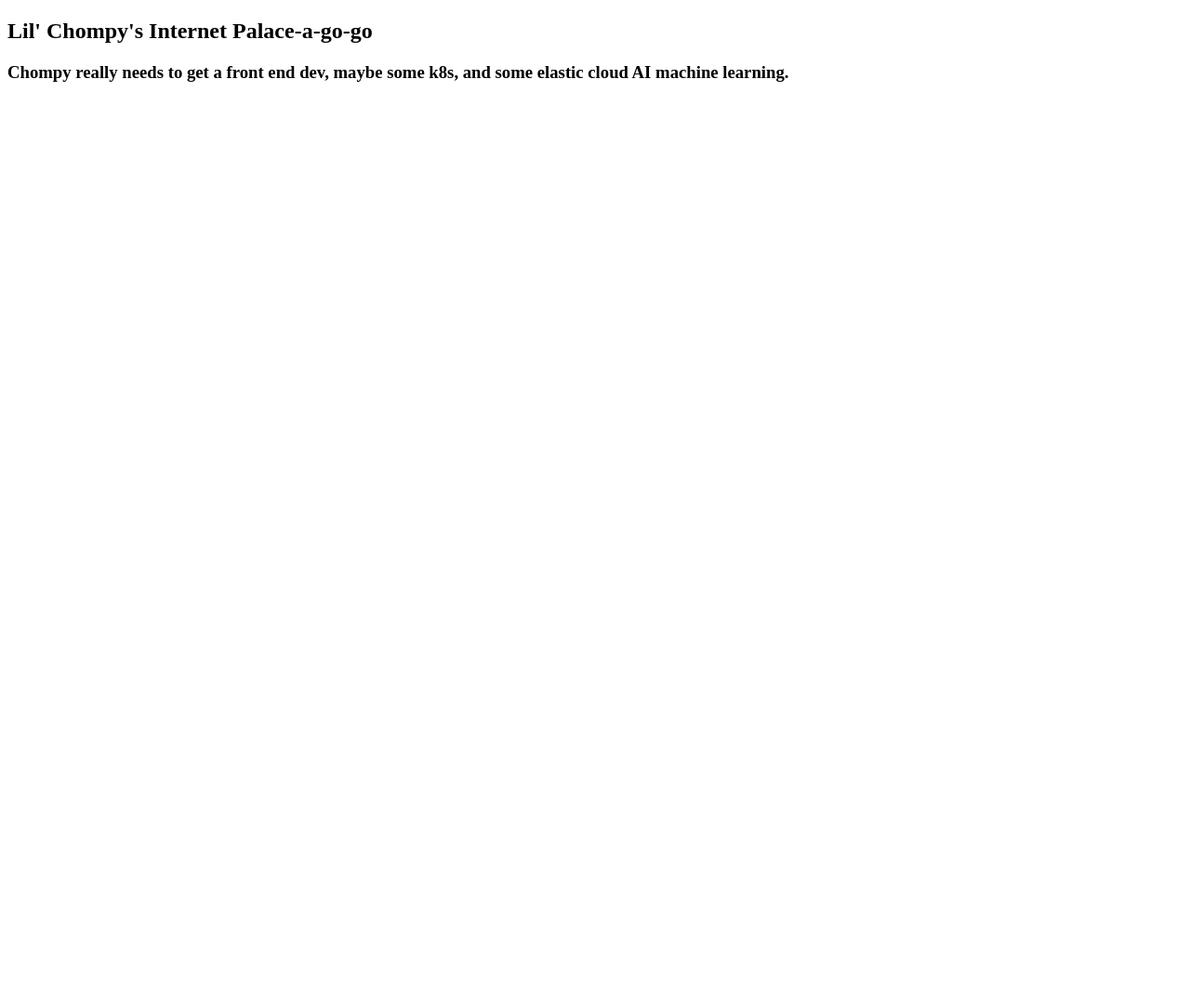
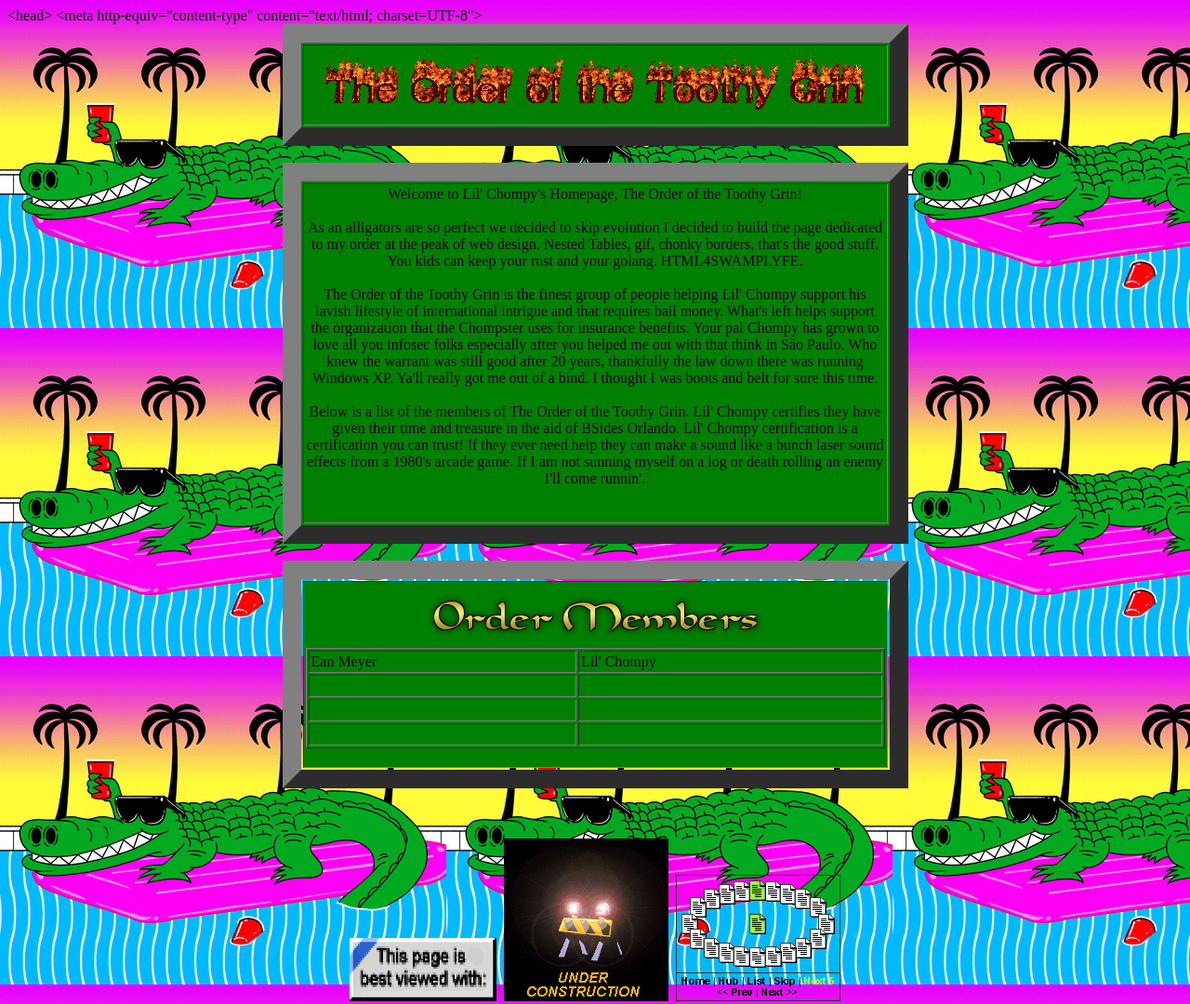
Before and after one commit to lilchompy/lilchompy.github.io, a plain HTML site: page index.html in a window 1280 px wide. Shown: the top 1080 px of the page at 93% size. Before the commit the page ends 800 px from the top, so only its background shows below. Drawn offline with Linux system fonts and the light colour scheme; files whose address does not match are found by name.

Commit message:
Much more better website

```diff
--- a/index.html
+++ b/index.html
@@ -1,20 +1,143 @@
-<!DOCTYPE html>
-<html lang="en">
-<head>
-    <meta charset="UTF-8">
-    <meta name="viewport" content="width=device-width, initial-scale=1.0">
+<!DOCTYPE html PUBLIC "-//W3C//DTD HTML 4.01 Transitional//EN">
+<html>
+  <head>
+
+    <meta http-equiv="content-type" content="text/html; charset=UTF-8">&lt;head&gt;
+
+    &lt;meta http-equiv="content-type" content="text/html;
+    charset=UTF-8"&gt;
+  </head>
+  <body>
     <title>The Order of the Toothy Grin</title>
-</head>
-<body>
-	<div>
-		<h2>
-			Lil' Chompy's Internet Palace-a-go-go
-		</h2>
-		<div>
-			<h3>
-				Chompy really needs to get a front end dev, maybe some k8s, and some elastic cloud AI machine learning.
-			</h3>
-		</div>
-	</div>
-</body>
+    <style>
+body {
+  background-image: url("Gatoronaraft.gif");
+  background-repeat: repeat;
+}
+</style>
+    <table height="118" width="673" cellspacing="2" cellpadding="2"
+      border="20" bgcolor="#008000" align="center">
+      <tbody>
+        <tr>
+          <td valign="middle" align="center"><img
+              src="OTG%20Flaming%20Text.gif" title="Burninating the
+              cyberspace, burninating the exploits." alt="The Order of
+              the Toothy Grin" height="81" width="603" align="middle"><br>
+          </td>
+        </tr>
+      </tbody>
+    </table>
+    <br>
+    <table width="673" cellspacing="2" cellpadding="2" border="20"
+      bgcolor="#008000" align="center">
+      <tbody>
+        <tr>
+          <td valign="top">
+            <div align="center">Welcome to Lil' Chompy's Homepage, The
+              Order of the Toothy Grin!<br>
+              <br>
+              As an alligators are so perfect we decided to skip
+              evolution I decided to build the page dedicated to my
+              order at the peak of web design. Nested Tables, gif,
+              chonky borders, that's the good stuff. You kids can keep
+              your rust and your golang. HTML4SWAMPLYFE.<br>
+              <br>
+              The Order of the Toothy Grin is the finest group of people
+              helping Lil' Chompy support his lavish lifestyle of
+              international intrigue and that requires bail money.
+              What's left helps support the organization that the
+              Chompster uses for insurance benefits. Your pal Chompy has
+              grown to love all you infosec folks especially after you
+              helped me out with that think in São Paulo. Who knew the
+              warrant was still good after 20 years, thankfully the law
+              down there was running Windows XP. Ya'll really got me out
+              of a bind. I thought I was boots and belt for sure this
+              time. <br>
+              <br>
+              Below is a list of the members of The Order of the Toothy
+              Grin. Lil' Chompy certifies they have given their time and
+              treasure in the aid of BSides Orlando. Lil' Chompy
+              certification is a certification you can trust! If they
+              ever need help they can make a sound like a bunch laser
+              sound effects from a 1980's arcade game. If I am not
+              sunning myself on a log or death rolling an enemy I'll
+              come runnin'. <br>
+            </div>
+            <br>
+            <br>
+          </td>
+        </tr>
+      </tbody>
+    </table>
+    <br>
+    <table width="673" cellspacing="2" cellpadding="2" border="20"
+      align="center">
+      <tbody>
+        <tr>
+          <td valign="top" bgcolor="#008000">
+            <div align="center"><img src="OrderMembers.png" title="These
+                some cool folks" alt="These some cool folks" height="69"
+                width="384"><br>
+            </div>
+            <table width="100%" cellspacing="2" cellpadding="2"
+              border="1">
+              <tbody>
+                <tr>
+                  <td valign="top">Ean Meyer<br>
+                  </td>
+                  <td valign="top">Lil' Chompy<br>
+                  </td>
+                </tr>
+                <tr>
+                  <td valign="top"><br>
+                  </td>
+                  <td valign="top"><br>
+                  </td>
+                </tr>
+                <tr>
+                  <td valign="top"><br>
+                  </td>
+                  <td valign="top"><br>
+                  </td>
+                </tr>
+                <tr>
+                  <td valign="top"><br>
+                  </td>
+                  <td valign="top"><br>
+                  </td>
+                </tr>
+              </tbody>
+            </table>
+            <br>
+          </td>
+        </tr>
+      </tbody>
+    </table>
+    <br>
+    <br>
+    <br>
+    <div align="center"><img src="bestviewedwith.gif"
+        title="InternetExplorerRydeOrDie4Lyfe"
+        alt="InternetExplorerRydeOrDie4Lyfe" height="68" width="158">&nbsp;
+
+
+
+
+
+
+
+      <img src="underconstruction.gif" title="Still working on it!"
+        alt="Still working on it!" height="175" width="177">&nbsp; <img
+        src="webring.gif" title="Chompy Loves A Web Ring" alt="Chompy
+        Loves A Web Ring" height="136" width="177"><br>
+      <br>
+      <img
+        src="file:///Users/edmeyer/Documents/OTG%20Website/dancingbaby.gif"
+        title="Look at that Baby Dance, just look at it!" alt="Look at
+        that Baby Dance, just look at it!" height="230" width="200"><br>
+      <br>
+      <audio controls="controls" autoplay="autoplay"> <source
+          src="oogachakaoogaooga.mp3" type="audio/mpeg"> Your browser
+        does not support the audio element. </audio> </div>
+  </body>
 </html>
```
Also changed, not shown: Gatoronaraft.gif (added), OTG Flaming Text.gif (added), OrderMembers.png (added), bestviewedwith.gif (added), dancingbaby.gif (added), underconstruction.gif (added), webring.gif (added), 1 other file.
